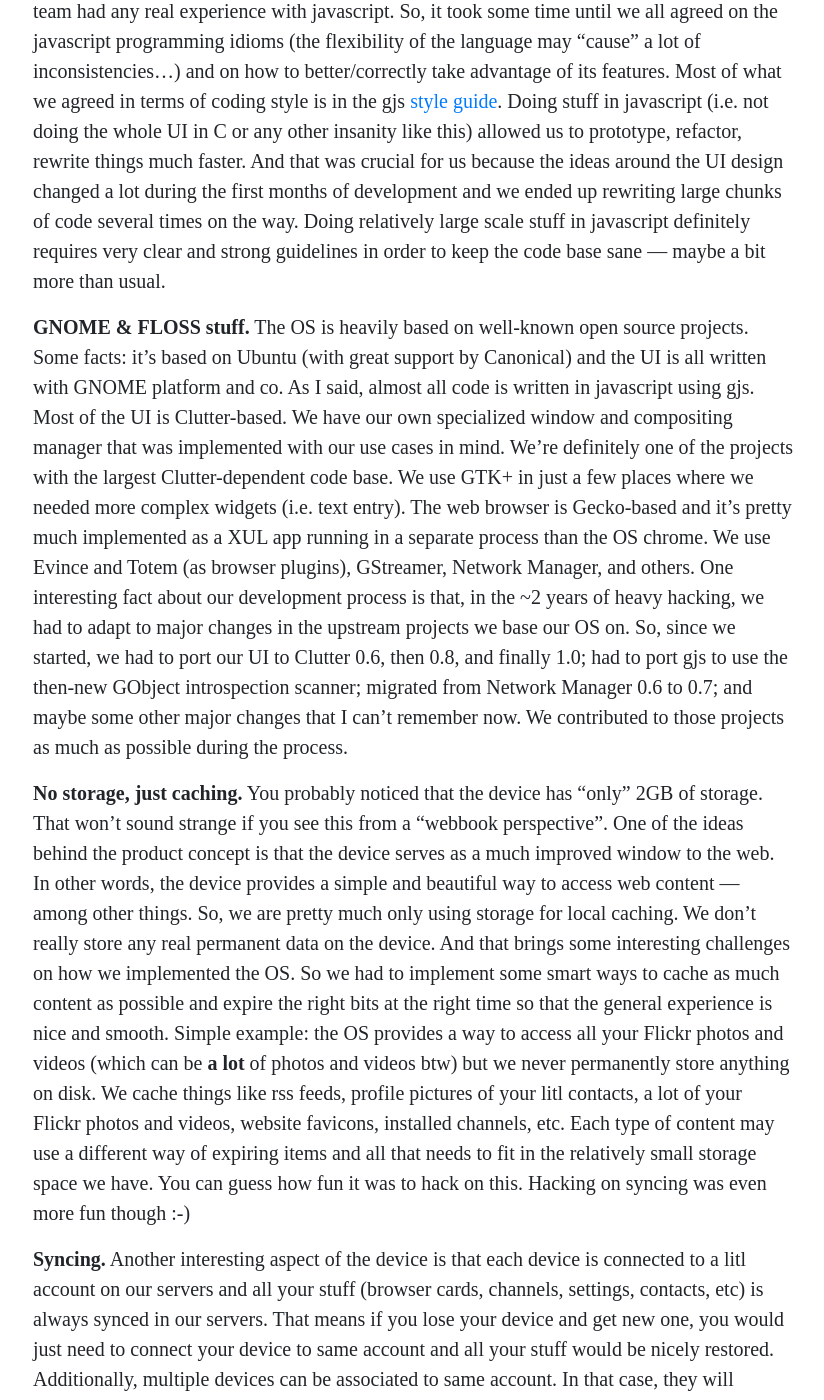
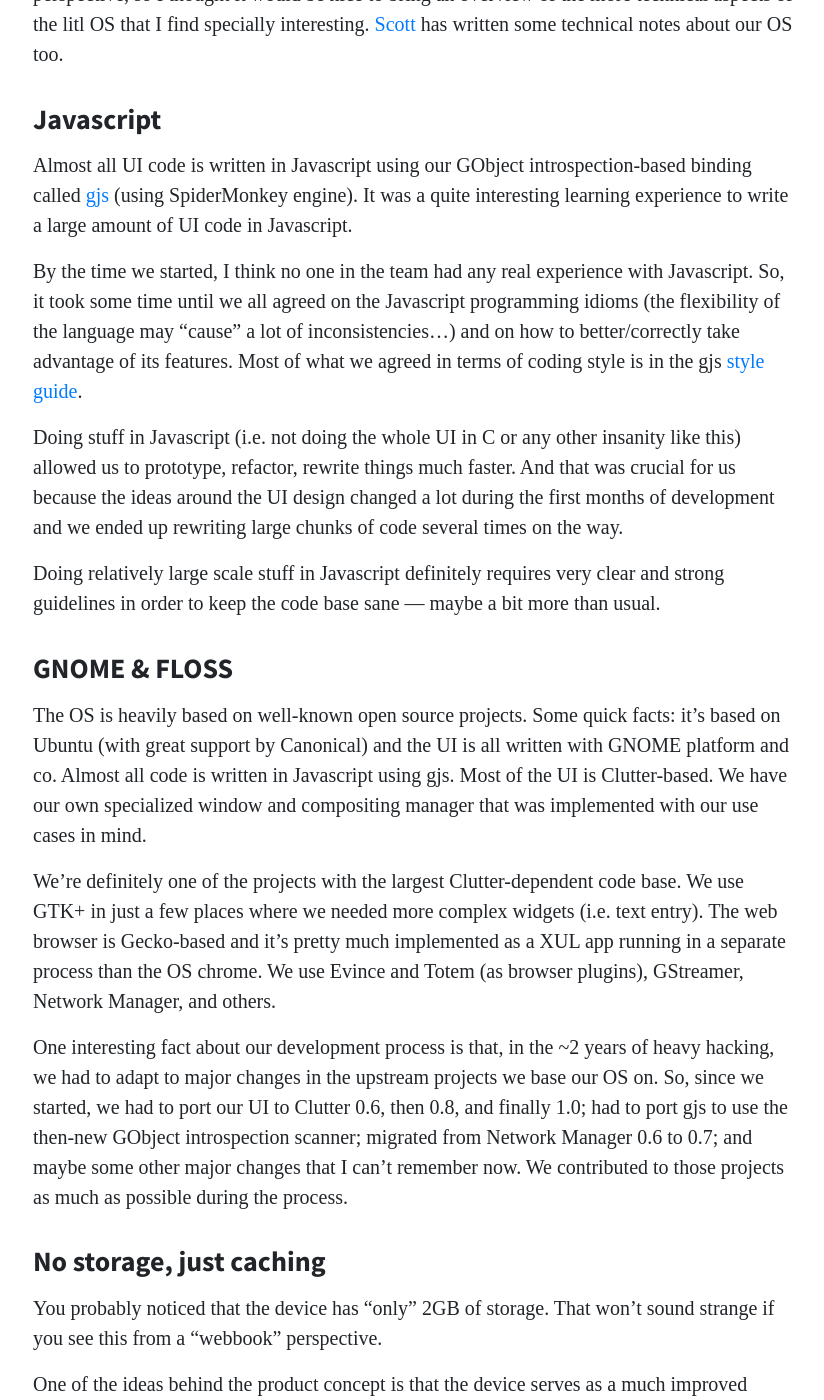
Before and after one commit to lucasr/lucasr.github.io, a Jekyll site: the page built from _posts/2009-11-04-litl-webbook-some-technical-comments.md, in a window 1280 px wide and 1400 px high, scrolled down 727 px. Shown: the whole window, without its empty margins (227-1051 px from the left). Built offline with Jekyll 4.4.1, drawn with Linux system fonts in a browser that asks for light colours; some web fonts are replaced; comment, search, counter and statistics services are not loaded; some of the changed text lies outside the part shown.

Commit message:
Fix posts and links related to the litl webbook.

```diff
--- a/_posts/2009-11-04-litl-webbook-some-technical-comments.md
+++ b/_posts/2009-11-04-litl-webbook-some-technical-comments.md
@@ -19,7 +17,7 @@
   - gjs
   - GNOME
   - hacking
-  - javascript
+  - Javascript
   - Job
   - litl
   - release
@@ -28,13 +26,6 @@
   - update system
   - webbook
 ---
-<div id="attachment_516" style="width: 510px" class="wp-caption alignnone">
-  <a href="http://litl.com"><img class="size-full wp-image-516 " src="http://www.lucasr.org/wp-content/uploads/2009/11/litl-team.jpg" width="500" height="203" /></a>
-  <p class="wp-caption-text">
-    The litl Team
-  </p>
-</div>
-
 So, you've probably seen the news: [litl webbook](http://www.litl.com)
 released! It's the result of heavy work of an awesome team! Our
 [website](http://www.litl.com) has a lot of information about the product from
@@ -43,88 +34,107 @@
 [Scott](http://cananian.livejournal.com/58744.html) has written some technical
 notes about our OS too.
 
-**Javascript.** Almost all UI code is written in javascript using our GObject
+### Javascript
+
+Almost all UI code is written in Javascript using our GObject
 introspection-based binding called [gjs](http://live.gnome.org/Gjs) (using
 SpiderMonkey engine). It was a quite interesting learning experience to write a
-large amount of UI code in javascript. By the time we started, I think no one
-in the team had any real experience with javascript. So, it took some time
-until we all agreed on the javascript programming idioms (the flexibility of
-the language may "cause" a lot of inconsistencies...) and on how to
-better/correctly take advantage of its features. Most of what we agreed in
-terms of coding style is in the gjs [style
-guide](http://git.gnome.org/cgit/gjs/tree/doc/Style_Guide.txt). Doing stuff in
-javascript (i.e. not doing the whole UI in C or any other insanity like this)
-allowed us to prototype, refactor, rewrite things much faster. And that was
-crucial for us because the ideas around the UI design changed a lot during
-the first months of development and we ended up rewriting large chunks of
-code several times on the way. Doing relatively large scale stuff in
-javascript definitely requires very clear and strong guidelines in order to
-keep the code base sane — maybe a bit more than usual.
+large amount of UI code in Javascript.
 
-**GNOME & FLOSS stuff.** The OS is heavily based on well-known open source
-projects. Some facts: it's based on Ubuntu (with great support by Canonical)
-and the UI is all written with GNOME platform and co. As I said, almost all
-code is written in javascript using gjs. Most of the UI is Clutter-based. We
-have our own specialized window and compositing manager that was implemented
-with our use cases in mind. We're definitely one of the projects with the
+By the time we started, I think no one in the team had any real experience with
+Javascript. So, it took some time until we all agreed on the Javascript
+programming idioms (the flexibility of the language may "cause" a lot of
+inconsistencies...) and on how to better/correctly take advantage of
+its features. Most of what we agreed in terms of coding style is in the gjs
+[style guide](http://git.gnome.org/cgit/gjs/tree/doc/Style_Guide.txt).
+
+Doing stuff in Javascript (i.e. not doing the whole UI in C or any other
+insanity like this) allowed us to prototype, refactor, rewrite things
+much faster. And that was crucial for us because the ideas around the UI design
+changed a lot during the first months of development and we ended up rewriting
+large chunks of code several times on the way.
+
+Doing relatively large scale stuff in Javascript definitely requires very clear
+and strong guidelines in order to keep the code base sane — maybe a bit more
+than usual.
+
+### GNOME & FLOSS
+
+The OS is heavily based on well-known open source projects. Some quick facts:
+it's based on Ubuntu (with great support by Canonical) and the UI is all
+written with GNOME platform and co. Almost all code is written in Javascript
+using gjs. Most of the UI is Clutter-based. We have our own specialized window
+and compositing manager that was implemented with our use cases in mind.
+
+We're definitely one of the projects with the
 largest Clutter-dependent code base. We use GTK+ in just a few places where we
 needed more complex widgets (i.e. text entry). The web browser is Gecko-based
 and it's pretty much implemented as a XUL app running in a separate process
 than the OS chrome. We use Evince and Totem (as browser plugins), GStreamer,
-Network Manager, and others. One interesting fact about our development
-process is that, in the ~2 years of heavy hacking, we had to adapt to
-major changes in the upstream projects we base our OS on. So, since we
-started, we had to port our UI to Clutter 0.6, then 0.8, and finally 1.0;
-had to port gjs to use the then-new GObject introspection scanner;
-migrated from Network Manager 0.6 to 0.7; and maybe some other major
-changes that I can't remember now. We contributed to those projects as
-much as possible during the process.
+Network Manager, and others.
 
-**No storage, just caching.** You probably noticed that the device has "only"
-2GB of storage. That won't sound strange if you see this from a "webbook
-perspective". One of the ideas behind the product concept is that the
-device serves as a much improved window to the web. In other words, the device
-provides a simple and beautiful way to access web content — among other things.
-So, we are pretty much only using storage for local caching. We don't really
-store any real permanent data on the device. And that brings some interesting
-challenges on how we implemented the OS. So we had to implement some smart ways
-to cache as much content as possible and expire the right bits at the right
-time so that the general experience is nice and smooth. Simple example: the OS
-provides a way to access all your Flickr photos and videos (which can be **a
-lot** of photos and videos btw) but we never permanently store anything
-on disk. We cache things like rss feeds, profile pictures of your litl
-contacts, a lot of your Flickr photos and videos, website favicons, installed
-channels, etc. Each type of content may use a different way of expiring items
-and all that needs to fit in the relatively small storage space we have. You
-can guess how fun it was to hack on this. Hacking on syncing was even more fun
-though :-)
+One interesting fact about our development process is that, in the ~2 years of
+heavy hacking, we had to adapt to major changes in the upstream projects we
+base our OS on. So, since we started, we had to port our UI to Clutter 0.6,
+then 0.8, and finally 1.0; had to port gjs to use the then-new GObject
+introspection scanner; migrated from Network Manager 0.6 to 0.7; and maybe
+some other major changes that I can't remember now. We contributed to
+those projects as much as possible during the process.
 
-**Syncing.** Another interesting aspect of the device is that each device is
+### No storage, just caching
+
+You probably noticed that the device has "only" 2GB of storage. That won't
+sound strange if you see this from a "webbook" perspective.
+
+One of the ideas behind the product concept is that the device serves as a much
+improved window to the web. In other words, the device provides a simple and
+beautiful way to access web content — among other things.  So, we are pretty
+much only using storage for local caching. We don't really store any real
+permanent data on the device. And that brings some interesting challenges on
+how we implemented the OS.
+
+We had to implement some smart ways to cache as much content as possible and
+expire the right bits at the right time so that the general experience is nice
+and smooth. Simple example: the OS provides a way to access all your Flickr
+photos and videos (which can be _a lot_ of photos and videos btw) but we never
+permanently store anything on disk. We cache things like rss feeds, profile
+pictures of your litl contacts, a lot of your Flickr photos and videos, website
+favicons, installed channels, etc. Each type of content may use a different way
+of expiring items and all that needs to fit in the relatively small storage
+space we have. You can imagine how fun it was to hack on this. Hacking on
+syncing was even more fun though :-)
+
+### Syncing
+
+Another interesting aspect of the device is that each device is
 connected to a litl account on our servers and all your stuff (browser cards,
 channels, settings, contacts, etc) is always synced in our servers.
 That means if you lose your device and get new one, you would just need to
 connect your device to same account and all your stuff would be nicely
 restored. Additionally, multiple devices can be associated to same account. In
 that case, they will automatically share channels and other things. If you add
-channel card in one, it will automatically appear on the other. We spent quite
-some time working on our syncing infrastructure (client and server), dealing
-some relatively complex problems — especially when dealing with making UI
-immediately react to sync-related changes in the local and remote datastores.
-The server side syncing stuff (and other server-side features) is implemented
-with Google App Engine, some bits in Amazon S3 and Django.
+channel card in one, it will automatically appear on the other.
 
-**Seamless system updates.** The OS comes with a smart update system. No
-package management involved. No user action needed to get system updates. In
-practice, we download and install a new OS image and fetch your data again from
-litl servers while the system is idle. The update system falls back to current
-image in case something goes wrong with new OS images. The update system allows
-us to keep updating, adding features, fixing bugs, and then push those updates
-to our users in a burden-free way.
+We spent quite some time working on our syncing infrastructure (client and
+server), dealing some relatively complex problems—especially when
+dealing with making UI immediately react to sync-related changes in the local
+and remote datastores.  The server side syncing stuff (and other server-side
+features) is implemented with Google App Engine, some bits in Amazon S3
+and Django.
+
+### Seamless system updates
+
+The OS comes with a smart update system. No package management involved. No
+user action needed to get system updates. In practice, we download and install
+a new OS image and fetch your data again from litl servers while the system is
+idle. The update system falls back to current image in case something goes
+wrong with new OS images. The update system allows us to keep updating, adding
+features, fixing bugs, and then push those updates to our users in a
+burden-free way.
+
+* * *
 
 We had a lot of fun hacking on the litl webbook. It's always great to work in a
-team full of very smart people. Definitely learnt a lot in the process. We
+team full of very smart people. Definitely learnt a ton in the process. We
 still have a lot of work to do of course but I already feel very proud of what
 we've accomplished so far. Exciting times!
-
-**Update:** Saying that the UI is 99,99% Clutter-based is not very accurate.
-It's a bit less than that.
```
Also changed, not shown: other parts of _posts/2009-11-04-litl-webbook-some-technical-comments.md (+1 -3 lines), about.md (+1 -1 lines), wp-content/uploads/2009/11/webbook.jpg (added).
